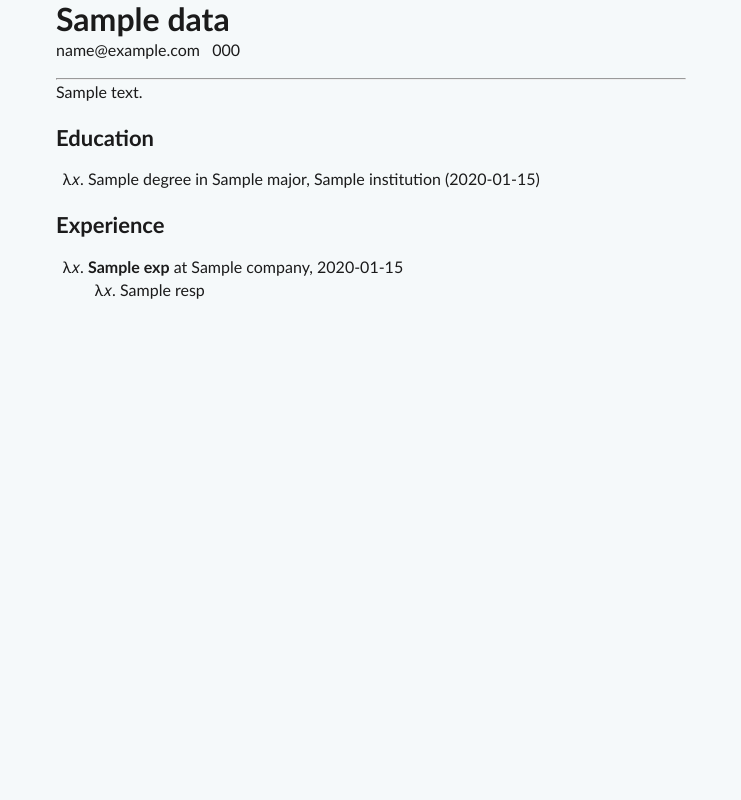
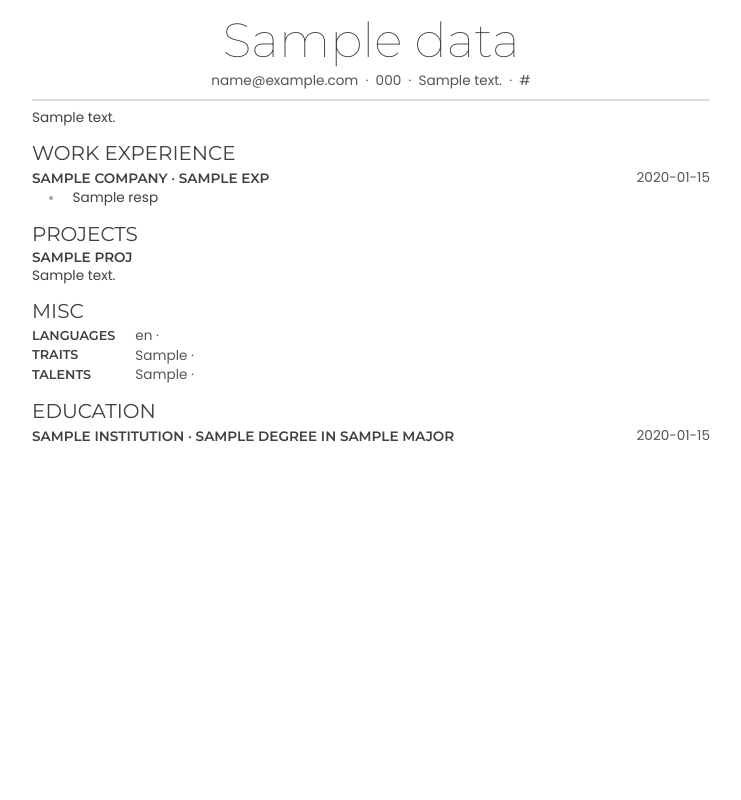
Before and after one commit to lloydlobo/SmartCV, a Python web app: template templates/resume_template.html in a window 1280 px wide. Shown: the whole page, without its empty margins (269-1010 px from the left). Run offline with Jinja, Linux system fonts and the light colour scheme; the template is opened without the code that fills it: most values are stand-ins (such as "Sample title", 1, 10 or a date in 2020).

Commit message:
User Experience Enhancements (#1)
## Why

Changes were made to tidy up the code, make things easier to understand, and give users a better experience.

This involved making topics look nicer and easier to read, adding more topics to cover things better, making the website look better by fixing how it shows characters, spacing things out better, and explaining changes in the README with pictures and simpler instructions.

Also, got rid of stuff that were no longer needed and organized the project files better.

## What

- **Enhance Readability**: Improved styling for easier reading.
- **Expand Content**: Added more topics for better coverage.
- **Optimize Presentation**: Updated encoding, added website field, and improved spacing for a better look.
- **Improve Documentation**: Documented changes in README with images for clarity.
- **Simplify and Cleanup**: Removed unnecessary assets, cleaned up the project structure.

```diff
--- a/templates/resume_template.html
+++ b/templates/resume_template.html
@@ -10,40 +10,103 @@
     <meta name="title" content="{{ data.name }}">
     <title>{{ data.name }}</title>
     <link rel="stylesheet" href="style_resume_template.css" type="text/css">
+
+    <link rel="preconnect" href="https://fonts.googleapis.com">
+    <link rel="preconnect" href="https://fonts.gstatic.com" crossorigin>
+    <link href="https://fonts.googleapis.com/css2?family=Merriweather+Sans:wght@300;400;500;600;700;800&family=Montserrat:wght@100;200;300;400;500;600;700;800;900&family=Poppins:wght@100;200;300;400;500;600;700;800;900&display=swap"
+          rel="stylesheet"
+    >
 </head>
 
 <body>
-<article class="flow">
+<article class="">
+    <div class="flow">
         <h1>{{ data.name }}</h1>
+        <div class="contact flex">
             <span>{{ data.contact.email }}</span>
-    &nbsp;
+            <span> · </span>
             <span>{{ data.contact.phone }}</span>
+            <span> · </span>
+            <span>{{ data.contact.address }}</span>
+            <span> · </span>
+            <span>{{ data.contact.website }}</span>
+        </div>
         <hr>
-    <p>{{ data.summary }}</p>
-
-    <h2>Education</h2>
-    <ul>
-        {% for edu in data.education %}
-        <li>{{ edu.degree }} in {{ edu.major }},
-            {{ edu.institution }} ({{ edu.dates }})
-        </li>
-        {% endfor %}
-    </ul>
-
-    <h2>Experience</h2>
-    <ul>
+        <p class="hero-summary">{{ data.summary }}</p>
+    </div>
+    <div>
+        <h2>Work Experience</h2>
+        <div class="flow">
             {% for exp in data.experience %}
-        <li>
-            <strong>{{ exp.title }}</strong> at {{ exp.company }}, {{ exp.dates
-            }}
+            <div>
+                <div class="experience-item flex">
+                    <h3>{{ exp.company }}<span> · </span>{{ exp.title }}</h3>
+                    <span>{{ exp.dates }}</span>
+                </div>
                 <ul>
                     {% for resp in exp.responsibilities %}
                     <li>{{ resp }}</li>
                     {% endfor %}
                 </ul>
-        </li>
+            </div>
             {% endfor %}
-    </ul>
+        </div>
+    </div>
+    <div>
+        <h2>Projects</h2>
+        <div class="flow">
+            {% for proj in data.projects %}
+            <div>
+                <h3><a href="{{ proj.url }}">{{ proj.name }}</a></h3>
+                <p>{{ proj.description }}</p>
+            </div>
+            {% endfor %}
+        </div>
+    </div>
+    <div>
+        <h2>Misc</h2>
+        <div class="">
+            <div class="flex">
+                <h3 class="skill-category">Languages</h3>
+                {% for skill in data.skills %}
+                {% for skill_lang in skill.languages %}
+                <span>{{ skill_lang }}&nbsp;·&nbsp;</span>
+                {% endfor %}
+                {% endfor %}
+            </div>
+            <div class="flex">
+                <h3 class="skill-category">Traits</h3>
+                {% for skill in data.skills %}
+                {% for skill_trait in skill.traits %}
+                <span>{{ skill_trait }}&nbsp;·&nbsp;</span>
+                {% endfor %}
+                {% endfor %}
+            </div>
+            <div class="flex">
+                <h3 class="skill-category">Talents</h3>
+                {% for skill in data.skills %}
+                    {% for skill_talent in skill.talents %}
+                    <span>{{ skill_talent }}&nbsp;·&nbsp;</span>
+                    {% endfor %}
+                {% endfor %}
+            </div>
+        </div>
+    </div>
+    <div>
+        <h2>Education</h2>
+        <div class="flow">
+            {% for edu in data.education %}
+            <div class="experience-item flex">
+                <h3 class="flex">
+                    {{ edu.institution }}
+                    <span>&nbsp;·&nbsp;</span>
+                    {{ edu.degree }} in {{ edu.major }}
+                </h3>
+                <span>{{ edu.dates }}</span>
+            </div>
+            {% endfor %}
+        </div>
+    </div>
 </article>
 </body>
 
--- a/templates/style_resume_template.css
+++ b/templates/style_resume_template.css
@@ -4,10 +4,10 @@
   --border-color: hsl(210, 7%, 91%);
   --bg-secondary: hsl(225, 6%, 14%);
 
-  --text-primary: hsl(0deg 0% 10.59%);
-  --text-secondary: hsl(0deg 0% 10% / 64%);
-  --text-secondary: hsl(200 5% 44%);
+  --text-primary: hsl(0deg 0% 25.1%);
   --text-secondary: hsl(193.33deg 5.39% 32.75%);
+  --text-tertiary: hsl(200 5% 65%);
+  --text-neutral-900: hsl(0deg 0% 0%);
 
   --bg-primary: hsl(190.91deg 33.33% 97.02%);
   --bg-tertiary: hsl(210deg 4.76% 91%);
@@ -22,9 +22,10 @@
   --border-accent: hsl(15, 5.88%, 73.33%);
   --dim: hsl(0, 0%, 18.90%);
 
-   --font-serif: 'Athelas', 'Bell MT', 'Book Antiqua', 'Californian FB', 'Calisto MT', 'Century Schoolbook', 'Garamond', 'Goudy Old Style', 'Hoefler Text', 'Iowan Old Style', 'Palatino', 'High Tower Text', 'Liberation Serif', 'Noto Serif', serif;
-   --font-sans-serif: 'Avenir', 'Franklin Gothic Book', 'Gill Sans', 'Gill Sans MT', 'Helvetica', 'Helvetica Neue', 'Optima', 'Seravek', 'Sitka', 'Calibri', 'Futura', 'Perpetua', 'Segoe UI', 'Tw Cen MT', sans-serif;
-   --font-monospace: Fira Code VF, ui-monospace, SFMono-Regular, Menlo, Monaco, Consolas, Liberation Mono, Courier New, monospace;
+  --font-serif: 'Merriweather', 'Georgia', 'Athelas', 'Avenir', 'Bell MT', 'Book Antiqua', 'Californian FB', 'Calisto MT', 'Century Schoolbook', 'Garamond', 'Goudy Old Style', 'Hoefler Text', 'Iowan Old Style', 'Palatino', 'High Tower Text', 'Liberation Serif', 'Noto Serif', serif;
+  --font-sans-serif: 'Source Sans Pro', 'Helvetica Neue', 'Helvetica', 'Franklin Gothic Book', 'Gill Sans', 'Gill Sans MT','Optima', 'Seravek', 'Sitka', 'Calibri', 'Futura', 'Perpetua', 'Segoe UI', 'Tw Cen MT', sans-serif;
+  --font-monospace: 'Fira Code', 'Fira Code VF', ui-monospace, SFMono-Regular, Consolas, 'Liberation Mono', Menlo, monospace;
+  --font-sans-serif-heading: 'Calibri', 'Gill Sans', 'Gill Sans MT', 'Futura', 'Perpetua', 'Segoe UI', 'Tw Cen MT', sans-serif;
 }
 
 *,
@@ -53,12 +53,16 @@ body {
   max-width: 650px;
   max-width: max(66ch, calc(min(650px, 72ch)));
   margin: 0 auto;
-  padding: 0 10px;
-  font-size: 1rem;
+  /* padding: 0 10px; */
+  font-size: 16px;
   font-weight: 400;
+  font-family: var(--font-sans-serif);
   letter-spacing: normal;
   color: var(--text-primary);
   background-color: var(--bg-primary);
+  /* box-shadow: 0 1px 1px 1px #00000011; */
+  font-family: 'Merriweather Sans', sans-serif;
+  font-family: 'Poppins', sans-serif;
 }
 
 h1,
@@ -69,12 +73,17 @@ h5,
 h6 {
   font-size: inherit;
   font-weight: inherit;
+  font-family: var(--font-sans-serif-heading);
+  font-family: 'Montserrat', sans-serif;
 }
 
-h1,
+h1 {
+  line-height: 1;
+}
 h2,
 h3 {
   line-height: 1.2;
+  text-transform: uppercase;
 }
 
 [hidden] { display: none; }
@@ -88,38 +97,53 @@ body {
   min-height: 100%
 }
 
+article {
+  padding: 1rem 1rem;
+  width: 100%;
+}
+
 section {
   padding-block-end: 2em;
 }
 
 h1 {
   color: var(--text-primary);
-  font-size: 2rem;
-  font-weight: 700;
+  /* color: var(--text-neutral-900); */
+  font-size: 3rem;
+  font-weight: lighter;
+  text-align: center;
 }
 
 h2 {
-  color: var(--text-primary);
-  font-size: 1.375rem;
-  font-weight: 700;
+  font-size: 1.25rem;
+  font-weight: 400;
+  margin-block-end: 0.15em;
 }
 
 h3 {
-  font-weight: 700;
-  font-size: 1.125rem;
+  color: var(--text-primary);
+  font-size: 85%;
+  font-weight: 600;
 }
 
-h4 { font-weight: 700; font-size: 0.875rem; }
+h3 a {
+  text-decoration: none;
+}
+
+h4 {
+  font-weight: lighter;
+  font-size: 0.875rem;
+}
 
 p {
-  hyphens: auto;
+  /*  hyphens: auto;*/
   margin: 0;
   padding: 0;
 }
 
 p {
-  /*white-space: pre-wrap;*/
-  /*word-break: break-word;*/
+  max-width: 68ch;
+  max-width: 72ch;
 }
 
 a {
@@ -137,9 +161,6 @@ ul {
   padding-inline: 2rem;
 }
 
-li::marker {
-  color: var(--bg-tertiary);
-}
 
 input::placeholder, textarea::placeholder { opacity: 1; color: #9ca3af; }
 
@@ -174,13 +195,19 @@ video {
 }
 
 ul li {
+  /*
   list-style-type: "λ𝑥. ";
+  */
+}
+
+li {
+    margin-block-end: .1em;
+    padding-inline-start: 1ch;
 }
 
 ul li::marker {
-  color: var(--dim);
-  color: var(--text-secondary);
-  color: var(--text-primary);
+    font-size: .7rem;
+    color: var(--text-tertiary);
 }
 
 .font-mono {
@@ -197,6 +224,101 @@ ul li::marker {
    Declare it wherever `.flow` is used. */
    :where(.flow)>*+* {
     --_fallback: 1em;
+    --_fallback: .5em;
     margin-top: var(--flow-spacer, var(--_fallback));
     margin-block-start: var(--flow-spacer, var(--_fallback));
   }
+
+/* -------------------------------------------------------------------------- */
+
+body {
+  margin: 0;
+  padding: 0;
+  display: flex;
+  margin-inline: auto;
+  max-width: 800px;
+  max-width: 750px;
+  margin: 0px auto;
+  padding: 0 20px;
+  background-color: #fff;
+  /* box-shadow: 0 0 10px rgba(0, 0, 0, 0.1); */
+  min-height: 100vh;
+  overflow-x: hidden;
+}
+
+article {
+    display: flex;
+    flex-direction: column;
+    gap: .85em;
+}
+
+span {
+  color: #555;
+}
+
+hr {
+  border: 0.5px solid #ddd;
+}
+
+p {
+  line-height: 1.6;
+  line-height: 1.45;
+}
+
+/*
+ul {
+    list-style: none;
+    padding: 0;
+}
+*/
+
+/*
+li {
+    margin-bottom: 10px;
+}
+*/
+
+.flex {
+  display: flex;
+  flex-wrap: wrap;
+  align-items: center;
+}
+
+.flex strong {
+  margin-right: 10px;
+}
+
+/* Add more specific styling as needed */
+
+
+.hero-summary {
+  margin-block-start: .5em;
+}
+
+.contact {
+  gap: .5em;
+  margin-inline: auto;
+  width: 100%;
+  place-content: center;
+  font-size: 90%;
+}
+
+.experience-item {
+  justify-content: space-between;
+}
+
+.experience-item.flex h3 {
+  line-height: normal;
+}
+
+.skill-category {
+  line-height: 1.45;
+  font-size: 80%;
+  font-weight: 600;
+  margin-inline-end: 2ch;
+  min-width: 10ch;
+}
+
+li, p, span {
+ font-size: .85rem;
+}
```
Also changed, not shown: other parts of templates/style_resume_template.css (+1 -2 lines), main.py (+38 -24 lines), .SmartCV.data.yml, README.md. Lines whose indentation alone changed are shown as unchanged.
